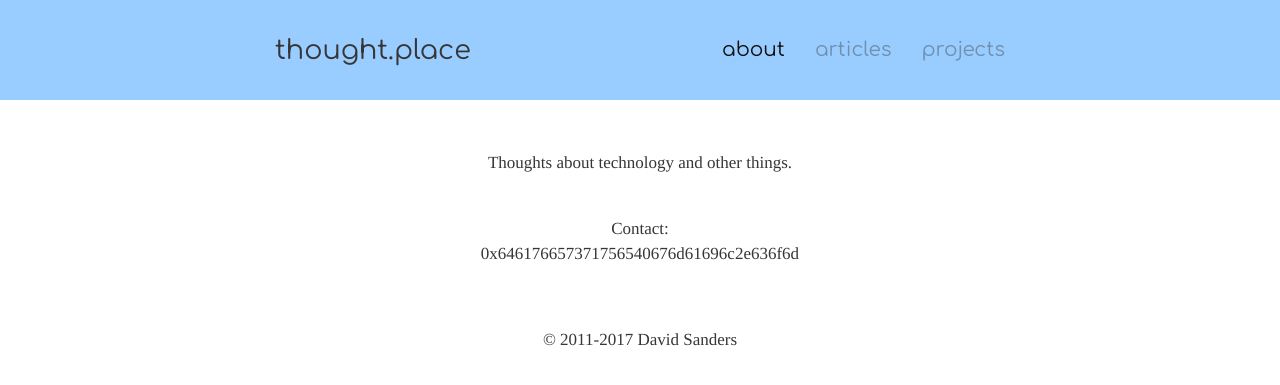
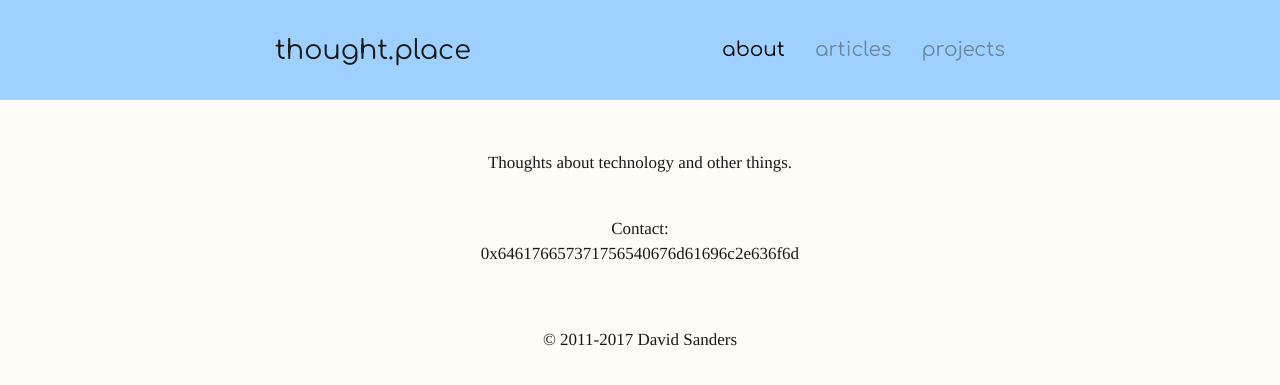
Before and after one commit to davesque/thought.place, a Django app: page / in a window 1280 px wide. Shown: the top 385 px of the page. Run offline with Django 3.2, Linux system fonts and the light colour scheme; style sheets or scripts are compiled from the project's sources; parts of the project's set-up code (start-up, migrations or seed data) failed here and were passed over; some libraries are stand-ins or nearby versions; some web fonts are replaced.

Commit message:
Stylesheet tweaks

```diff
--- a/static/site.scss
+++ b/static/site.scss
@@ -23,7 +23,6 @@ $global-small-font-size: 0.875rem;
 $logo-font-size: 27px;
 $navbar-nav-item-font-size: 20px;
 $nav-primary-item-font-size: $logo-font-size;
-$base-code-font-size: $global-font-size - 1px;
 
 $heading-primary-font-size-m: $global-xlarge-font-size;
 $heading-primary-font-size: $heading-primary-font-size-m;
@@ -35,15 +34,34 @@ $heading-primary-line-height-m: 1.1;
 $base-h1-line-height: 1;
 $base-h2-line-height: 1;
 $base-h3-line-height: 1;
+$base-pre-line-height: 1.3;
 
-$global-primary-background: lighten(#39f, 20%);
-$global-secondary-background: #fff;
-$global-color: #363636;
-$global-muted-color: mix($global-color, $global-primary-background, 40%);
-$global-emphasis-color: #111;
+@function get-global-background($lightness, $saturation: 100%) {
+  @return hsl(40deg, $saturation, $lightness)
+}
 
-$base-em-color: $global-color;
-$base-code-color: darken($global-primary-background, 40%);
+$global-background: get-global-background(98.5%);
+
+@function bg-mix($color, $weight: 5%) {
+  @return mix($global-background, $color, $weight)
+}
+
+$global-color: bg-mix(#000, 10%);
+
+@function fg-mix($color, $weight: 5%) {
+  @return mix($global-color, $color, $weight)
+}
+
+$global-primary-background: bg-mix(hsl(208deg, 100%, 80%), 5%);
+$global-secondary-background: $global-background;
+$global-emphasis-color: bg-mix(#000, 0%);
+$global-muted-color: fg-mix($global-primary-background, 40%);
+
+$base-em-color: $global-emphasis-color;
+$base-code-background: get-global-background(94%, 25%);
+$base-code-color: mix($base-code-background, darken($global-primary-background, 40%), 5%);
+$base-pre-background: $global-background;
+$base-pre-color: $global-color;
 $global-link-color: $base-code-color;
 $global-link-hover-color: $base-code-color;
 
@@ -52,7 +70,7 @@ $navbar-nav-item-hover-color: $global-color;
 $navbar-nav-item-onclick-color: $global-emphasis-color;
 $navbar-nav-item-active-color: $global-emphasis-color;
 
-$nav-primary-item-color: mix($global-color, $global-secondary-background, 50%);
+$nav-primary-item-color: fg-mix($global-secondary-background, 50%);
 $nav-primary-item-hover-color: $global-color;
 $nav-primary-item-active-color: $global-emphasis-color;
 
@@ -60,14 +78,22 @@ $container-small-max-width: 700px;
 $container-xsmall-max-width: 600px;
 
 code {
-  .co { color: lighten(#000, 60%); } // comment
-  .st { color: darken(#ad6, 30%); } // string
-  //.op { color: lighten(#000, 50%); } // operator
-  //.at { color: lighten(#000, 50%); } // attribute
-  .kw { color: darken(#39f, 20%); } // keyword
-  .dv { color: darken(#c44, 15%); } // data value
-  .dt { color: darken(#39f, 20%); } // data type
-  //.fu { color: lighten(#000, 50%); } // function?
+  // comment, documentation (grey hue)
+  .co, .do, .an, .cv, .in { color: get-global-background(60%, 10%); font-style: italic; }
+  // string, char (green hue)
+  .st, .ch { color: bg-mix(hsl(120deg, 45%, 40%), 5%); }
+  // operator (red hue)
+  //.op { color: bg-mix(hsl(0deg, 45%, 50%), 5%); }
+  // attribute
+  //.at { color: lighten(#000, 50%); }
+  // keyword (blue hue)
+  .kw { color: bg-mix(hsl(208deg, 100%, 35%), 5%); font-weight: 800; }
+  // decimal value, base n, float (red hue)
+  .dv, .bn, .fl { color: bg-mix(hsl(0deg, 45%, 48%), 5%); }
+  // data type, built-in, control flow (blue hue)
+  .dt, .bu, .cf { color: bg-mix(hsl(208deg, 100%, 40%), 5%); }
+  // function (orange hue)
+  .fu { color: bg-mix(hsl(35deg, 65%, 40%), 5%); }
 }
 
 // Import default variables and available mixins
```
